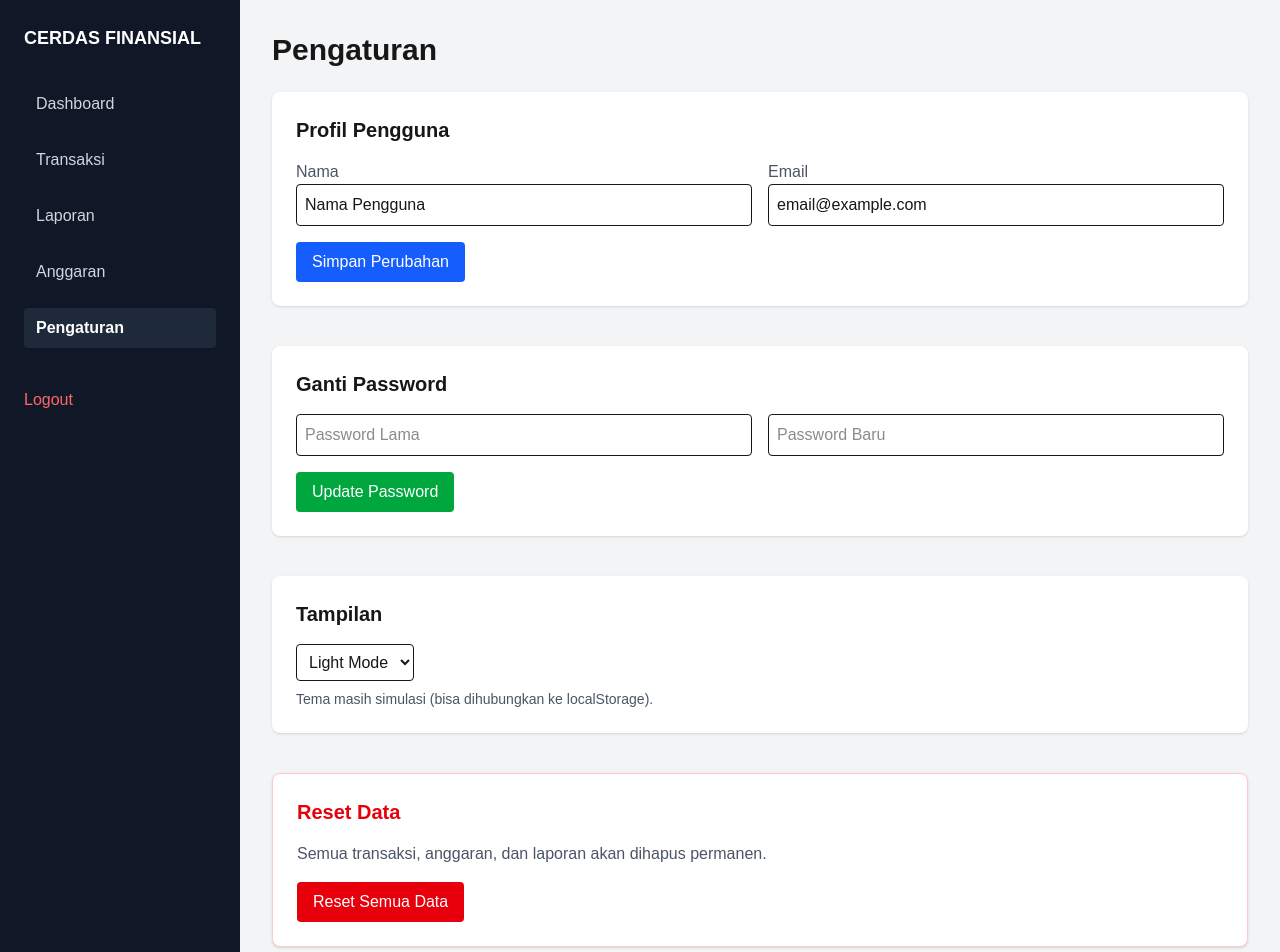
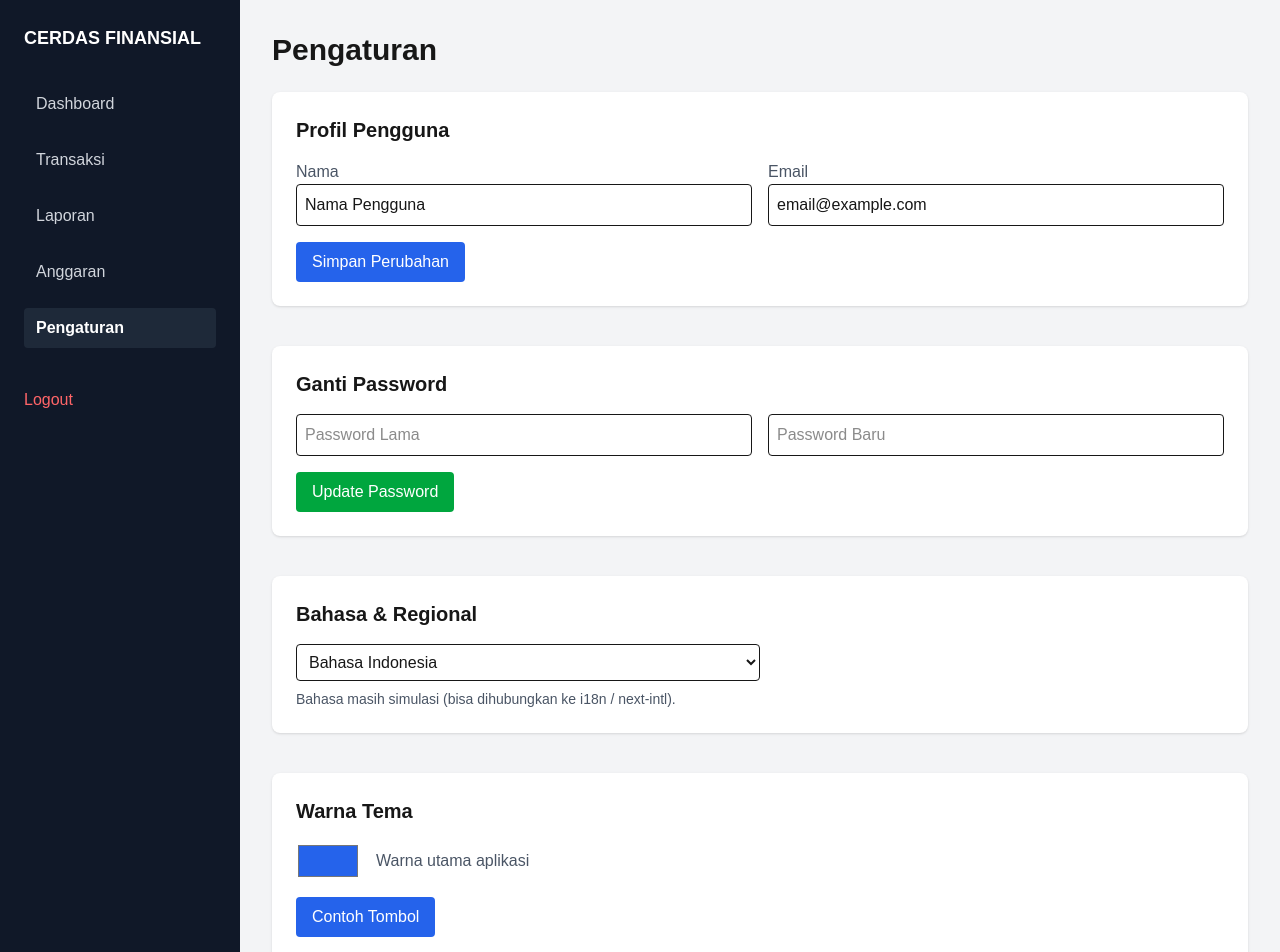
Before and after one commit to loishaard21/project_keuangan_yesoryes, a Next.js app in the folder frontend/: page /pengaturan in a window 1280 px wide. Shown: the top 952 px of the page. Built offline with nearby package versions, Linux system fonts and the light colour scheme.

Commit message:
loisha: membuat folder profile

```diff
--- a/frontend/app/pengaturan/page.tsx
+++ b/frontend/app/pengaturan/page.tsx
@@ -12,7 +12,10 @@ export default function PengaturanPage() {
   const [email, setEmail] = useState("email@example.com");
   const [oldPass, setOldPass] = useState("");
   const [newPass, setNewPass] = useState("");
+
   const [theme, setTheme] = useState("light");
+  const [language, setLanguage] = useState("id");
+  const [accentColor, setAccentColor] = useState("#2563eb"); // default blue
 
   const handleSaveProfile = () => {
     alert("Profil berhasil diperbarui");
@@ -53,7 +56,7 @@ export default function PengaturanPage() {
   return (
     <div className="flex min-h-screen bg-gray-100">
 
-      {/* ================= SIDEBAR ================= */}
+      {/* SIDEBAR */}
       <aside className="w-60 bg-gray-900 text-white p-6">
         <h1 className="text-lg font-bold mb-8">CERDAS FINANSIAL</h1>
 
@@ -81,7 +84,7 @@ export default function PengaturanPage() {
         </button>
       </aside>
 
-      {/* ================= MAIN ================= */}
+      {/* MAIN */}
       <main className="flex-1 p-8">
         <h1 className="text-3xl font-bold mb-6">Pengaturan</h1>
 
@@ -115,7 +118,8 @@ export default function PengaturanPage() {
 
             <button
               onClick={handleSaveProfile}
-              className="mt-4 bg-blue-600 text-white px-4 py-2 rounded hover:bg-blue-700"
+              style={{ backgroundColor: accentColor }}
+              className="mt-4 text-white px-4 py-2 rounded"
             >
               Simpan Perubahan
             </button>
@@ -150,22 +154,57 @@ export default function PengaturanPage() {
             </button>
           </section>
 
-          {/* TEMA */}
+          {/* BAHASA */}
           <section className="bg-white p-6 rounded-lg shadow">
-            <h2 className="text-xl font-semibold mb-4">Tampilan</h2>
+            <h2 className="text-xl font-semibold mb-4">Bahasa & Regional</h2>
 
             <select
-              value={theme}
-              onChange={(e) => setTheme(e.target.value)}
-              className="border p-2 rounded"
+              value={language}
+              onChange={(e) => setLanguage(e.target.value)}
+              className="border p-2 rounded w-full md:w-1/2"
             >
-              <option value="light">Light Mode</option>
-              <option value="dark">Dark Mode</option>
+              <option value="id">Bahasa Indonesia</option>
+              <option value="en">English</option>
+              <option value="es">Español</option>
+              <option value="fr">Français</option>
+              <option value="de">Deutsch</option>
+              <option value="ar">العربية</option>
+              <option value="zh">中文</option>
+              <option value="ja">日本語</option>
+              <option value="ru">Русский</option>
+              <option value="pt">Português</option>
             </select>
 
-            <p className="text-gray-600 mt-2 text-sm">
-              Tema masih simulasi (bisa dihubungkan ke localStorage).
+            <p className="text-sm text-gray-600 mt-2">
+              Bahasa masih simulasi (bisa dihubungkan ke i18n / next-intl).
             </p>
+          </section>
+
+          {/* WARNA */}
+          <section className="bg-white p-6 rounded-lg shadow">
+            <h2 className="text-xl font-semibold mb-4">Warna Tema</h2>
+
+            <div className="flex items-center gap-4">
+              <input
+                type="color"
+                value={accentColor}
+                onChange={(e) => setAccentColor(e.target.value)}
+                className="w-16 h-10"
+              />
+
+              <span className="text-gray-600">
+                Warna utama aplikasi
+              </span>
+            </div>
+
+            <div className="mt-4">
+              <button
+                style={{ backgroundColor: accentColor }}
+                className="text-white px-4 py-2 rounded"
+              >
+                Contoh Tombol
+              </button>
+            </div>
           </section>
 
           {/* RESET */}
```
Also changed, not shown: frontend/app/profile/page.tsx (added).
